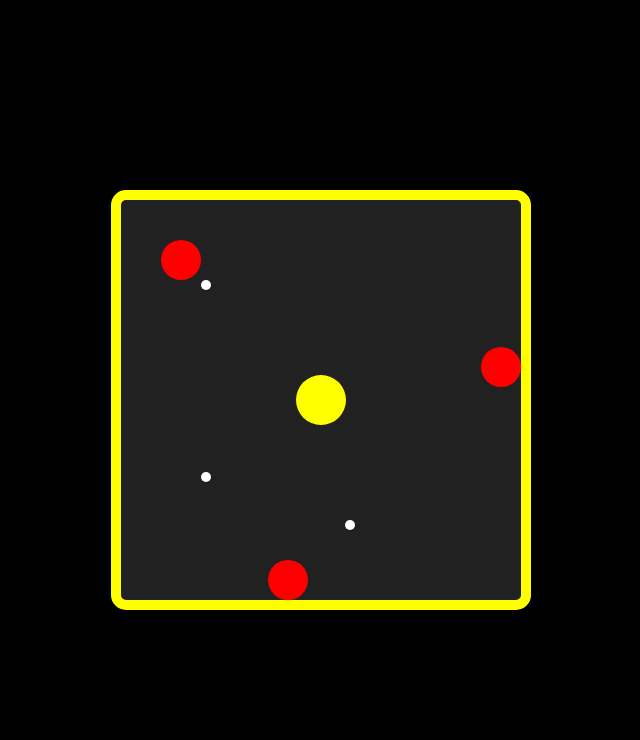
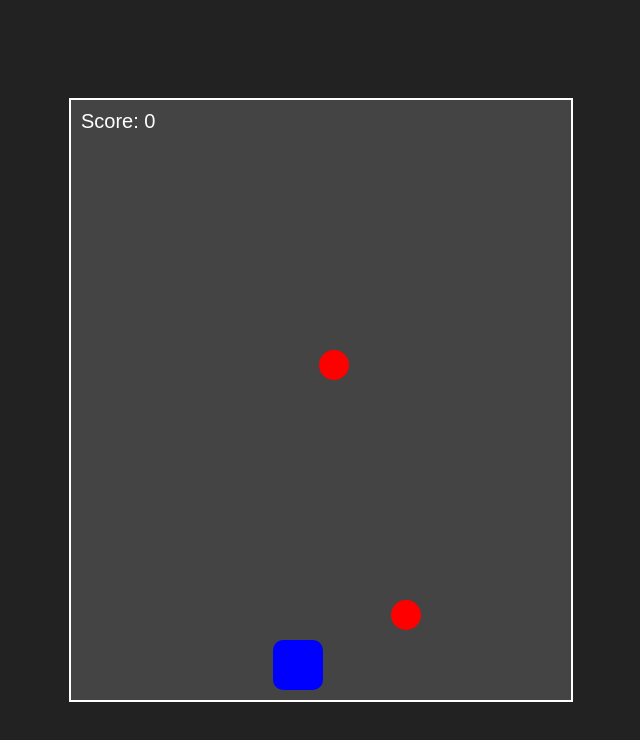
Before and after one commit to zash4op/website, a plain HTML site: page index.html in a window 1280 px wide. Shown: the whole page, without its empty margins (319-959 px from the left). Drawn offline with Linux system fonts and the light colour scheme.

Commit message:
Index.html
Faith

```diff
--- a/index.html
+++ b/index.html
@@ -3,144 +3,152 @@
 <head>
     <meta charset="UTF-8">
     <meta name="viewport" content="width=device-width, initial-scale=1.0">
-  <title>CSS Pac-Man Simulation</title>
+    <title>Dodge the Falling Objects</title>
     <style>
         body {
-      background-color: black;
             margin: 0;
             padding: 0;
+            background-color: #222;
+            font-family: Arial, sans-serif;
             display: flex;
             justify-content: center;
             align-items: center;
             height: 100vh;
         }
 
-    .game-board {
-      width: 400px;
-      height: 400px;
+        .game-container {
             position: relative;
-      background-color: #212121;
-      border: 10px solid yellow;
-      border-radius: 15px;
-      display: grid;
-      grid-template-columns: repeat(10, 1fr);
-      grid-template-rows: repeat(10, 1fr);
+            width: 500px;
+            height: 600px;
+            background-color: #444;
+            border: 2px solid white;
+            overflow: hidden;
         }
 
-    .pacman {
+        .player {
             width: 50px;
             height: 50px;
-      background-color: yellow;
+            background-color: #00f;
+            position: absolute;
+            bottom: 10px;
+            left: 50%;
+            transform: translateX(-50%);
+            border-radius: 10px;
+        }
+
+        .falling-object {
+            width: 30px;
+            height: 30px;
+            background-color: red;
+            position: absolute;
+            top: -30px;
             border-radius: 50%;
+        }
+
+        .score {
+            color: white;
+            font-size: 20px;
+            position: absolute;
+            top: 10px;
+            left: 10px;
+        }
+
+        .game-over {
+            color: red;
+            font-size: 40px;
             position: absolute;
             top: 50%;
             left: 50%;
             transform: translate(-50%, -50%);
-      animation: pacmanMove 5s infinite linear;
-    }
-
-    @keyframes pacmanMove {
-      0% {
-        top: 50%;
-        left: 50%;
-        transform: translate(-50%, -50%) rotate(0deg);
-      }
-      25% {
-        top: 10%;
-        left: 50%;
-        transform: translate(-50%, -50%) rotate(90deg);
-      }
-      50% {
-        top: 50%;
-        left: 90%;
-        transform: translate(-50%, -50%) rotate(180deg);
-      }
-      75% {
-        top: 90%;
-        left: 50%;
-        transform: translate(-50%, -50%) rotate(270deg);
-      }
-      100% {
-        top: 50%;
-        left: 10%;
-        transform: translate(-50%, -50%) rotate(360deg);
-      }
-    }
-
-    .ghost {
-      width: 40px;
-      height: 40px;
-      background-color: red;
-      border-radius: 50%;
-      position: absolute;
-      animation: ghostMove 3s infinite linear;
-    }
-
-    @keyframes ghostMove {
-      0% {
-        top: 10%;
-        left: 10%;
-      }
-      25% {
-        top: 90%;
-        left: 10%;
-      }
-      50% {
-        top: 90%;
-        left: 90%;
-      }
-      75% {
-        top: 10%;
-        left: 90%;
-      }
-      100% {
-        top: 10%;
-        left: 10%;
-      }
-    }
-
-    .dot {
-      width: 10px;
-      height: 10px;
-      background-color: white;
-      border-radius: 50%;
-      position: absolute;
-      animation: dotMove 5s infinite linear;
-    }
-
-    @keyframes dotMove {
-      0% {
-        top: 20%;
-        left: 20%;
-      }
-      25% {
-        top: 20%;
-        left: 80%;
-      }
-      50% {
-        top: 80%;
-        left: 80%;
-      }
-      75% {
-        top: 80%;
-        left: 20%;
-      }
-      100% {
-        top: 20%;
-        left: 20%;
-      }
+            display: none;
         }
     </style>
 </head>
 <body>
-  <div class="game-board">
-    <div class="pacman"></div>
-    <div class="ghost"></div>
-    <div class="ghost" style="animation-delay: 1s;"></div>
-    <div class="ghost" style="animation-delay: 2s;"></div>
-    <div class="dot"></div>
-    <div class="dot" style="animation-delay: 1s;"></div>
-    <div class="dot" style="animation-delay: 2s;"></div>
+    <div class="game-container">
+        <div class="score" id="score">Score: 0</div>
+        <div class="player" id="player"></div>
+        <div class="game-over" id="gameOver">GAME OVER!</div>
     </div>
+
+    <script>
+        // Game variables
+        let player = document.getElementById('player');
+        let gameContainer = document.querySelector('.game-container');
+        let scoreDisplay = document.getElementById('score');
+        let gameOverScreen = document.getElementById('gameOver');
+        let playerSpeed = 10;
+        let gameInterval;
+        let score = 0;
+
+        // Player position
+        let playerX = gameContainer.offsetWidth / 2 - player.offsetWidth / 2;
+
+        // Set initial player position
+        player.style.left = `${playerX}px`;
+
+        // Listen for keyboard events to move the player
+        document.addEventListener('keydown', (e) => {
+            if (e.key === 'ArrowLeft' && playerX > 0) {
+                playerX -= playerSpeed;
+            } else if (e.key === 'ArrowRight' && playerX < gameContainer.offsetWidth - player.offsetWidth) {
+                playerX += playerSpeed;
+            }
+            player.style.left = `${playerX}px`;
+        });
+
+        // Function to create falling objects
+        function createFallingObject() {
+            let object = document.createElement('div');
+            object.classList.add('falling-object');
+            object.style.left = `${Math.random() * (gameContainer.offsetWidth - 30)}px`;
+            gameContainer.appendChild(object);
+            moveFallingObject(object);
+        }
+
+        // Function to move falling objects
+        function moveFallingObject(object) {
+            let objectY = 0;
+
+            let fallInterval = setInterval(() => {
+                objectY += 5;
+                object.style.top = `${objectY}px`;
+
+                // Check for collision with player
+                if (
+                    objectY + 30 >= gameContainer.offsetHeight - 50 &&
+                    objectX < playerX + 50 &&
+                    objectX + 30 > playerX
+                ) {
+                    clearInterval(fallInterval);
+                    gameOver();
+                }
+
+                // Remove object if it goes off the screen
+                if (objectY >= gameContainer.offsetHeight) {
+                    clearInterval(fallInterval);
+                    gameContainer.removeChild(object);
+                    score += 1;
+                    scoreDisplay.textContent = `Score: ${score}`;
+                }
+            }, 20);
+        }
+
+        // Function to start the game
+        function startGame() {
+            gameInterval = setInterval(() => {
+                createFallingObject();
+            }, 1000);
+        }
+
+        // Function to handle game over
+        function gameOver() {
+            clearInterval(gameInterval);
+            gameOverScreen.style.display = 'block';
+        }
+
+        // Start the game
+        startGame();
+    </script>
 </body>
 </html>
```
Lines whose indentation alone changed are shown as unchanged.
